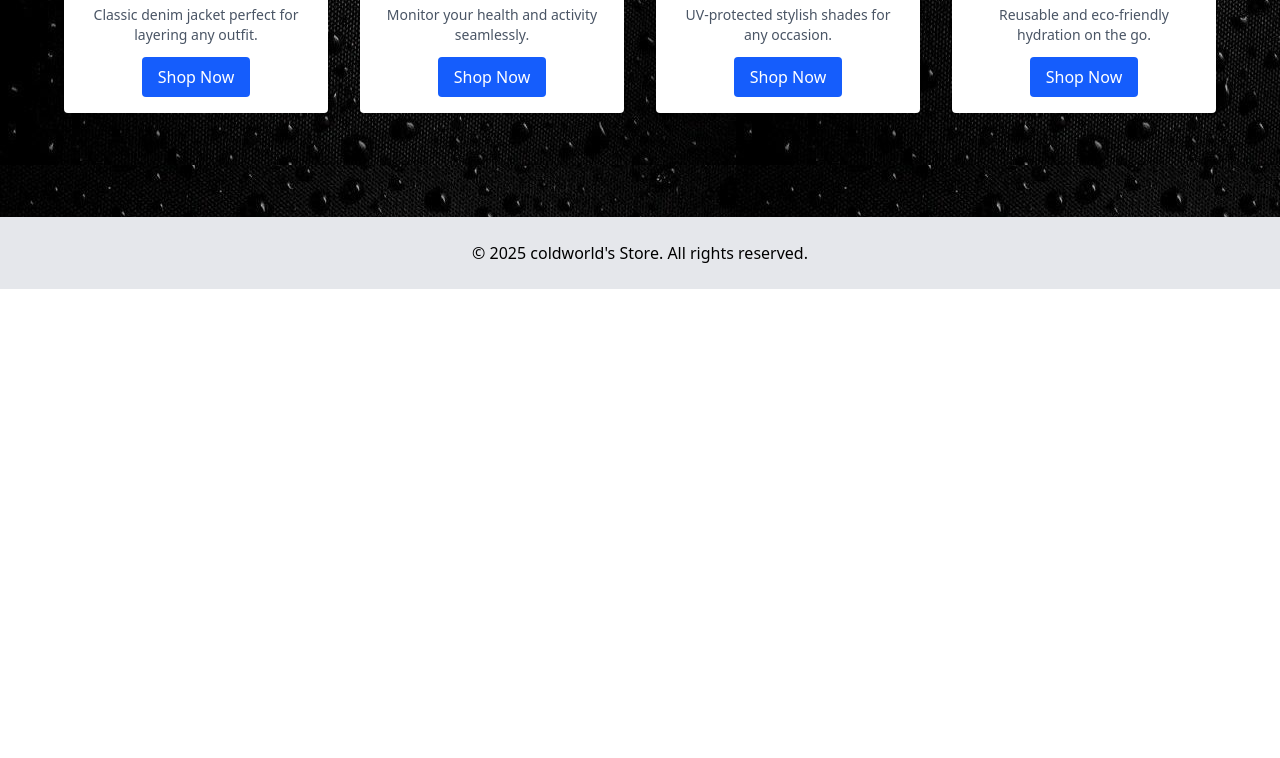
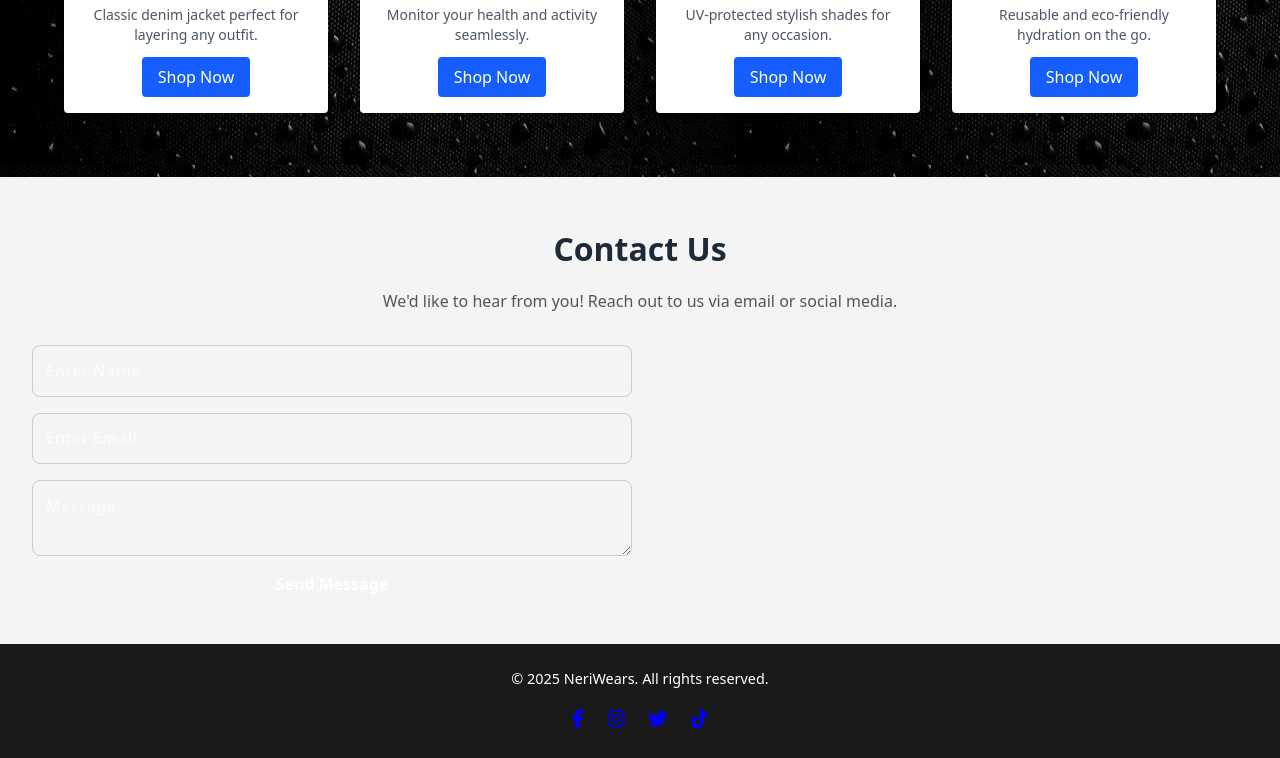
Before and after one commit to coldworlddd/responsive-design, a plain HTML site: page index.html in a window 1280 px wide. Shown: the part 1143-1901 px from the top of the page. Before the commit the page ends 1432 px from the top, so only its background shows below. Drawn offline with nearby package versions, Linux system fonts and the light colour scheme.

```diff
--- a/index.html
+++ b/index.html
@@ -5,6 +5,10 @@
     <meta name="viewport" content="width=device-width, initial-scale=1.0" />
     <title>Coldworld's Store</title>
     <link rel="stylesheet" href="style.css" />
+    <link
+      rel="stylesheet"
+      href="https://cdnjs.cloudflare.com/ajax/libs/font-awesome/6.5.0/css/all.min.css"
+    />
   </head>
 
   <body class="text-gray-800 bg-white">
@@ -204,12 +208,30 @@
 
     <script src="https://cdn.jsdelivr.net/npm/@tailwindcss/browser@4"></script>
     <!-- Products Section ends-->
+    <!-- CONTACT SECTION-->
+    <section id="contact" class="contact">
+      <h2>Contact Us</h2>
+      <p>
+        We'd like to hear from you! Reach out to us via email or social media.
+      </p>
+      <form class="text-white font-semibold">
+        <input type="text" placeholder="Enter Name" required />
+        <input type="email" placeholder="Enter Email" required />
+        <textarea placeholder="Message" required></textarea>
+        <button type="submit" class="btn">Send Message</button>
+      </form>
+    </section>
 
-    <!-- Footer section -->
-    <footer class="bg-gray-200 text-black text-center p-6 mt-10">
-      <p>&copy; 2025 coldworld's Store. All rights reserved.</p>
+    <!-- FOOTER SECTION-->
+    <footer>
+      <p>&copy; 2025 NeriWears. All rights reserved.</p>
+      <div class="social-icons">
+        <a href="#" target="_blank"><i class="fab fa-facebook-f"></i></a>
+        <a href="#" target="_blank"><i class="fab fa-instagram"></i></a>
+        <a href="#" target="_blank"><i class="fab fa-twitter"></i></a>
+        <a href="#" target="_blank"><i class="fab fa-tiktok"></i></a>
+      </div>
     </footer>
-    <!-- Footer section ends -->
 
     <!-- Mobile Menu Script -->
     <script>
--- a/style.css
+++ b/style.css
@@ -1,3 +1,67 @@
 body {
   background-image: url("/asset/drippy\ black.jpeg");
 }
+/* CONTACT SECTION */
+.contact {
+  padding: 3rem 2rem;
+  background-color: #f4f4f4;
+  text-align: center;
+}
+
+.contact h2 {
+  font-size: 2rem;
+  margin-bottom: 1rem;
+  font-weight: 700;
+}
+
+.contact p {
+  margin-bottom: 2rem;
+  color: #555;
+}
+
+.contact form {
+  max-width: 600px;
+  margin: 0;
+  display: flex;
+  flex-direction: column;
+  gap: 1rem;
+}
+
+.contact input,
+.contact textarea {
+  width: 100%;
+  padding: 0.8rem;
+  border: 1px solid #ccc;
+  border-radius: 8px;
+  font-family: inherit;
+}
+
+.contact button {
+  align-self: center;
+  cursor: pointer;
+}
+/* FOOTER */
+footer {
+  background-color: #1a1a1a;
+  color: white;
+  text-align: center;
+  padding: 1.5rem 1rem;
+  font-size: 0.9rem;
+}
+
+footer .social-icons {
+  margin-top: 1rem;
+}
+
+footer .social-icons a {
+  color: blue;
+  margin: 0 10px;
+  font-size: 1.2rem;
+  display: inline-block;
+  transition: color 0.3s, transform 0.3s;
+}
+
+footer .social-icons:hover {
+  color: #ffd84d;
+  transform: scale(1.2);
+}
```
